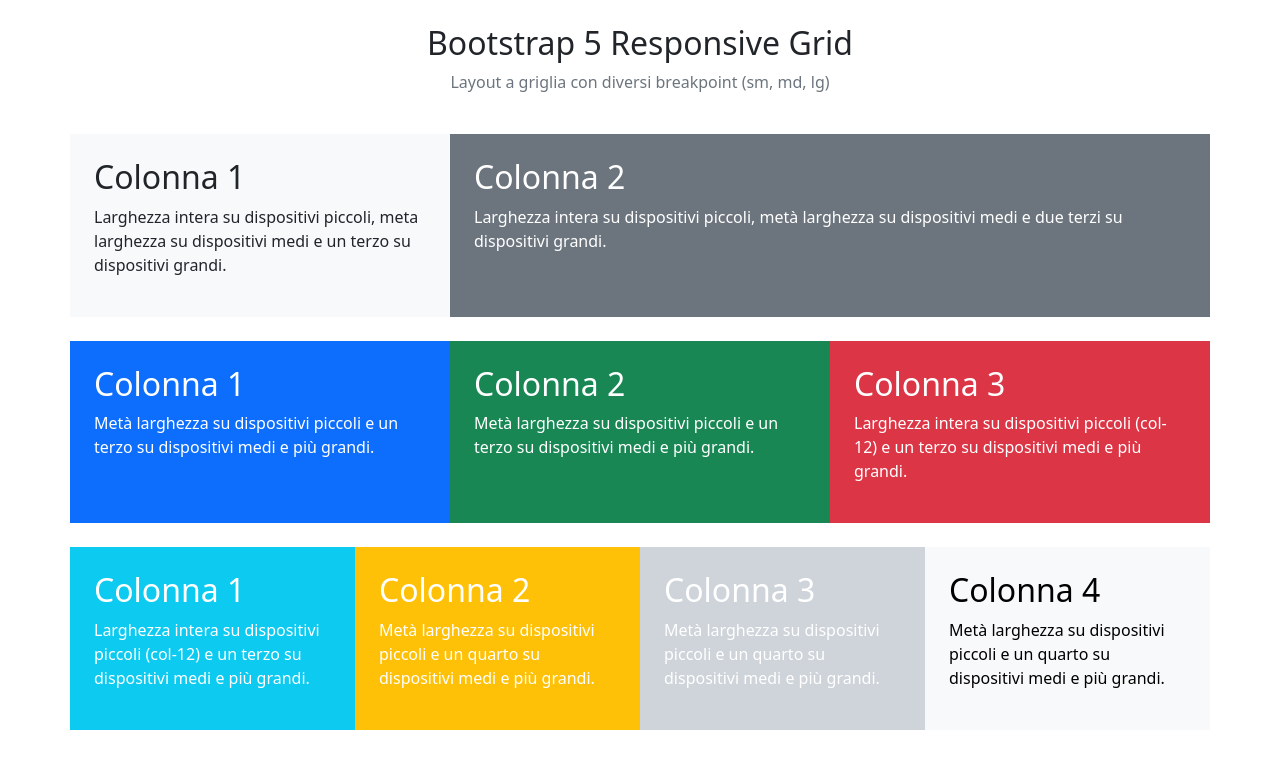
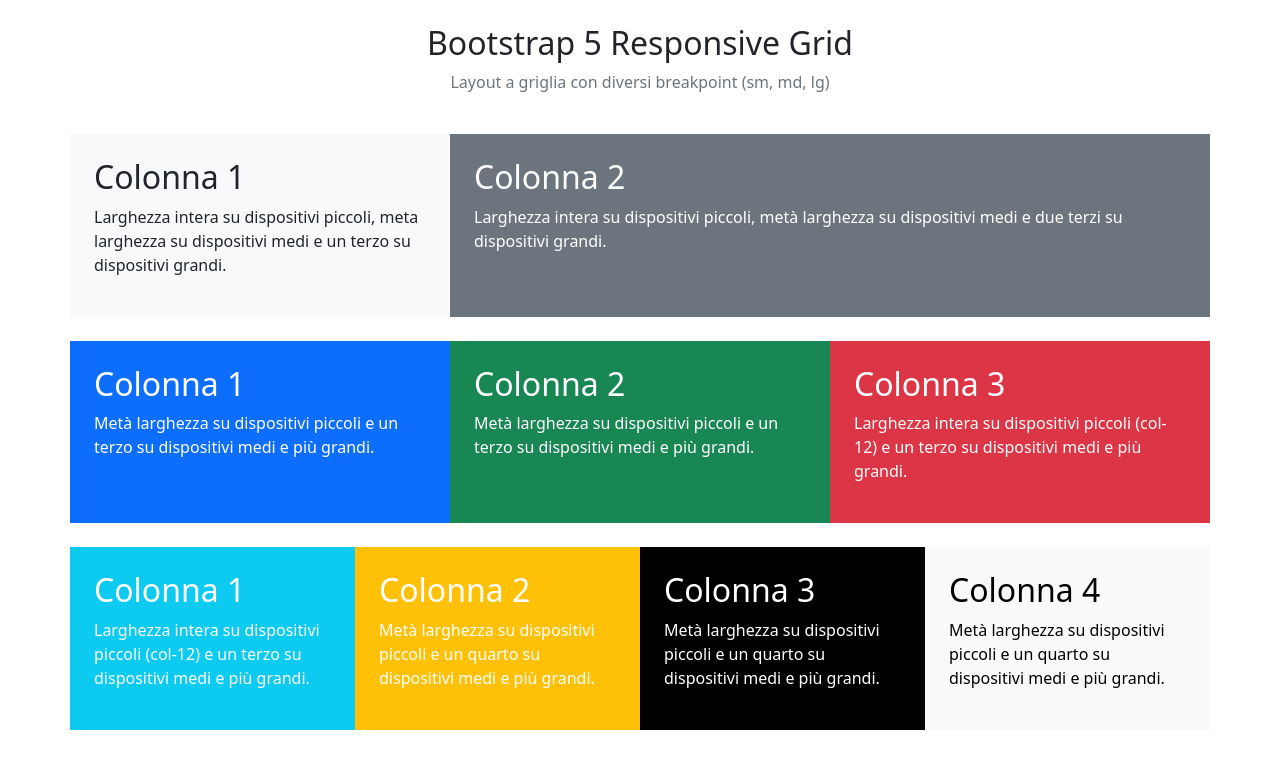
Before and after one commit to stefanosorrenti/htmlcss-bootstrap-layout, a plain HTML site: page index.html in a window 1280 px wide. Drawn offline with nearby package versions, Linux system fonts and the light colour scheme.

Commit message:
Fixed color for the 3th column in the 3th row

```diff
--- a/index.html
+++ b/index.html
@@ -73,7 +73,7 @@
                     <h2>Colonna 2</h2>
                     <p>Metà larghezza su dispositivi piccoli e un quarto su dispositivi medi e più grandi.</p>
                 </div>
-                <div class="col-6 col-md col-lg-3 bg-dark-subtle p-4">
+                <div class="col-6 col-md col-lg-3 bg-black p-4">
                     <h2>Colonna 3</h2>
                     <p>Metà larghezza su dispositivi piccoli e un quarto su dispositivi medi e più grandi.</p>
                 </div>
```
